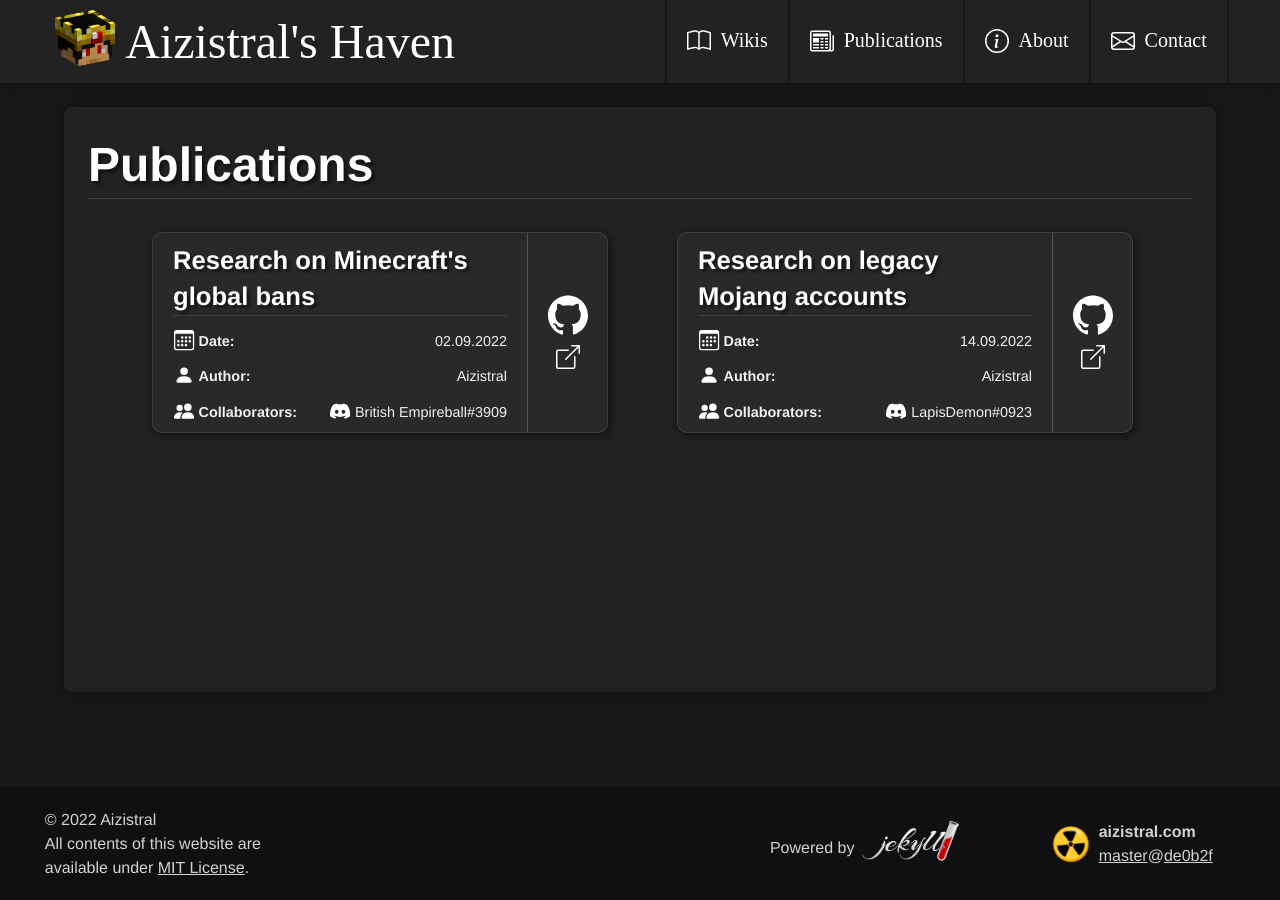
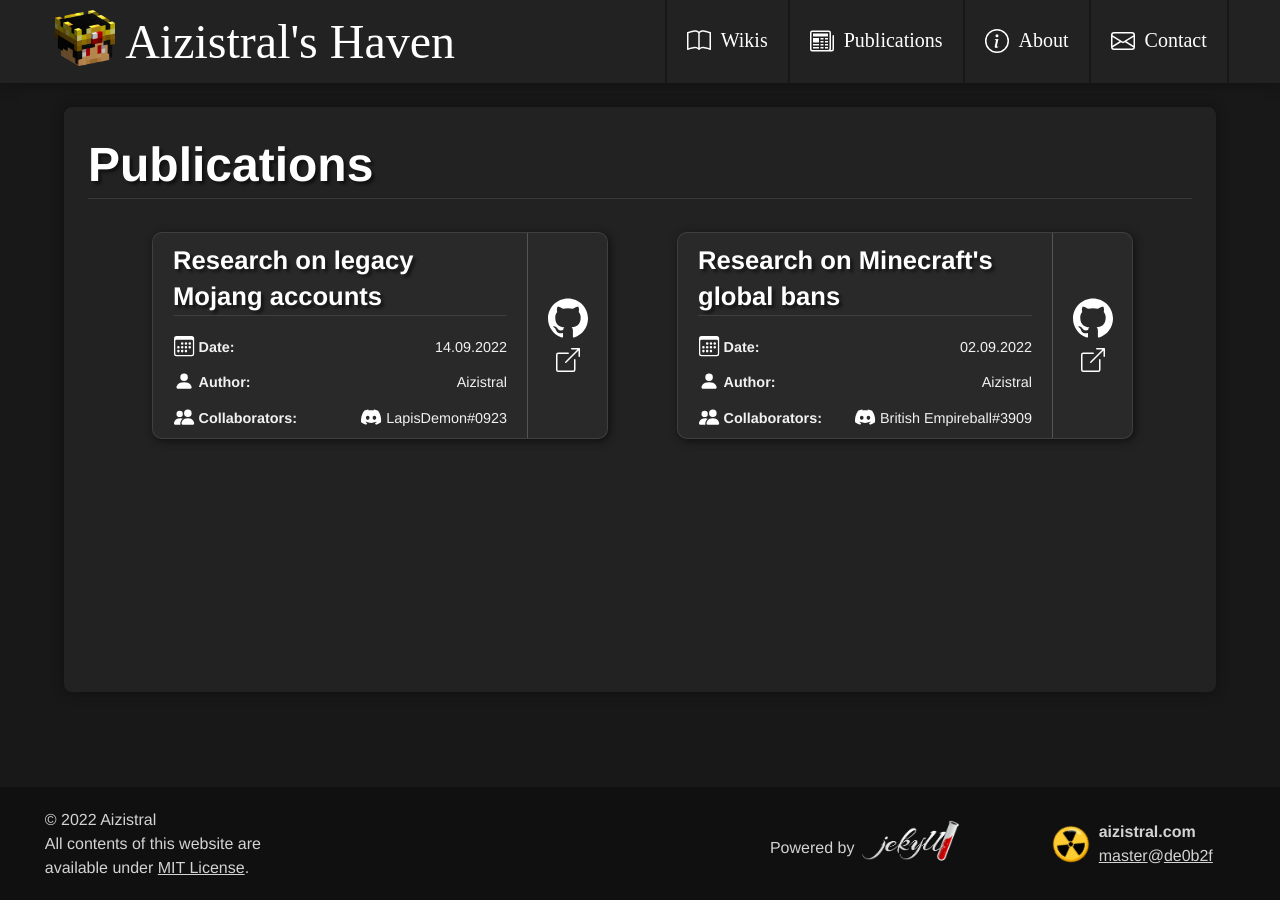
Before and after one commit to Aizistral-Studios/aizistral.com, a Jekyll site: the page built from publications.html, in a window 1280 px wide. Built offline with Jekyll 4.4.1, drawn with Linux system fonts in a browser that asks for light colours.

Commit message:
Publication cards tweaks

```diff
--- a/_sass/main.scss
+++ b/_sass/main.scss
@@ -480,6 +480,7 @@
 	margin-right: 5px;
 	width: 28.5rem;
 	min-width: 375px;
+	min-height: 205px;
 	background-color: #292929;
 	font-size: 0.9rem;
 	display: flex;
@@ -494,12 +495,20 @@
 }
 
 .publication-card-title {
+	border-bottom: 1px solid rgba(255, 255, 255, 0.1);
+	min-width: 334px;
 	font-size: 1.6rem;
-	border-bottom: 1px solid rgba(255, 255, 255, 0.1);
 }
 
 .publication-card-content-partial {
 	padding-right: 20px;
+}
+
+.publication-card-content {
+	display: flex;
+	flex-direction: column;
+	flex-wrap: nowrap;
+	justify-content: space-evenly;
 }
 
 .publication-card-sidelink {
--- a/publications.html
+++ b/publications.html
@@ -9,10 +9,11 @@
 		<div>
 			<h1>Publications</h1>
 			<div class="publication-card-container">
-				{% for publication in site.publications %}
+				{% for publication in site.publications reversed %}
 				<a href="{% if publication.redirect %}{{ publication.redirect }}{% else %}{{ publication.url }}{% endif %}" target="_blank" class="publication-card">
 					<div class="publication-card-content {% if publication.redirect %}publication-card-content-partial{% endif %}">
 						<h3 class="publication-card-title publication-info-row">{{ publication.title }}</h3>
+						<div class="publication-card-main-area">
 							<div class="publication-info-row">
 								<p>{% include inline_icon.html svg="/assets/icons/calendar3.svg" %} <strong class="publication-card-text">Date:</strong></p>
 								<p><span class="publication-card-text">{{ publication.date | date: "%d.%m.%Y" }}</span></p>
@@ -33,6 +34,7 @@
 								</p>
 							</div>
 						</div>
+					</div>
 
 					{% if publication.redirect %}
 					<div class="publication-card-sidelink">
```
Lines whose indentation alone changed are shown as unchanged.
